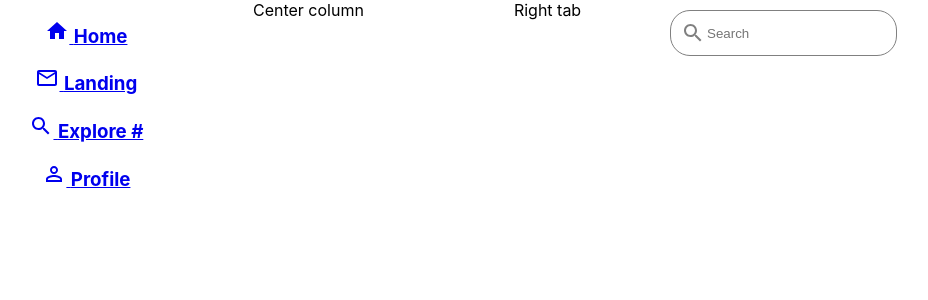
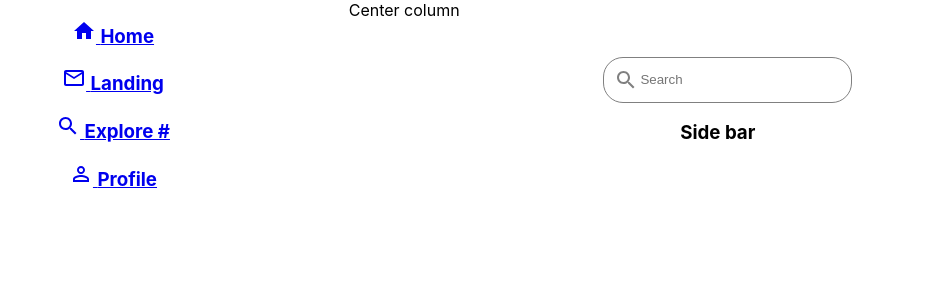
Before and after one commit to ZahraMammadli/predict-future, a React (Create React App) app in the folder client/: page / in a window 1280 px wide. Shown: the top 300 px of the page, without its empty margins (191-1119 px from the left). Built offline with nearby package versions, Linux system fonts and the light colour scheme; what react-three-fiber would draw is missing.

Commit message:
add right tab to the ui

```diff
--- a/client/src/App.css
+++ b/client/src/App.css
@@ -30,11 +30,3 @@ body {
   position: absolute;
   color: white;
 }
-
-.center-col {
-  flex: 0.4 1;
-}
-
-.right-tab {
-  flex: 0.3 1;
-}
--- a/client/src/components/RightTab/RightTab.css
+++ b/client/src/components/RightTab/RightTab.css
@@ -0,0 +1,6 @@
+.right-tab {
+  flex: 0.3 1;
+  display: flex;
+  flex-direction: column;
+  justify-content: center;
+}
--- a/client/src/components/RightTab/RightTab.js
+++ b/client/src/components/RightTab/RightTab.js
@@ -0,0 +1,13 @@
+import SearchBar from "../SearchBar/SearchBar";
+import "./RightTab.css";
+
+export default function RightTab() {
+  return (
+    <div className="right-tab">
+      <SearchBar />
+      <div className="">
+        <h3>Side bar</h3>
+      </div>
+    </div>
+  );
+}
--- a/client/src/pages/HomePage/HomePage.css
+++ b/client/src/pages/HomePage/HomePage.css
@@ -6,3 +6,7 @@
   width: 70%;
   margin: auto;
 }
+
+.center-col {
+  flex: 0.4 1;
+}
--- a/client/src/pages/HomePage/HomePage.js
+++ b/client/src/pages/HomePage/HomePage.js
@@ -1,5 +1,5 @@
 import LeftMenu from "../../components/LeftMenu/LeftMenu";
-import SearchBar from "../../components/SearchBar/SearchBar";
+import RightTab from "../../components/RightTab/RightTab";
 import "./HomePage.css";
 
 export default function () {
@@ -10,8 +10,7 @@ export default function () {
           <LeftMenu />
         </div>
         <div className="center-col">Center column </div>
-        <div className="right-tab">Right tab</div>
-        <SearchBar />
+        <RightTab />
       </div>
     </div>
   );
```
